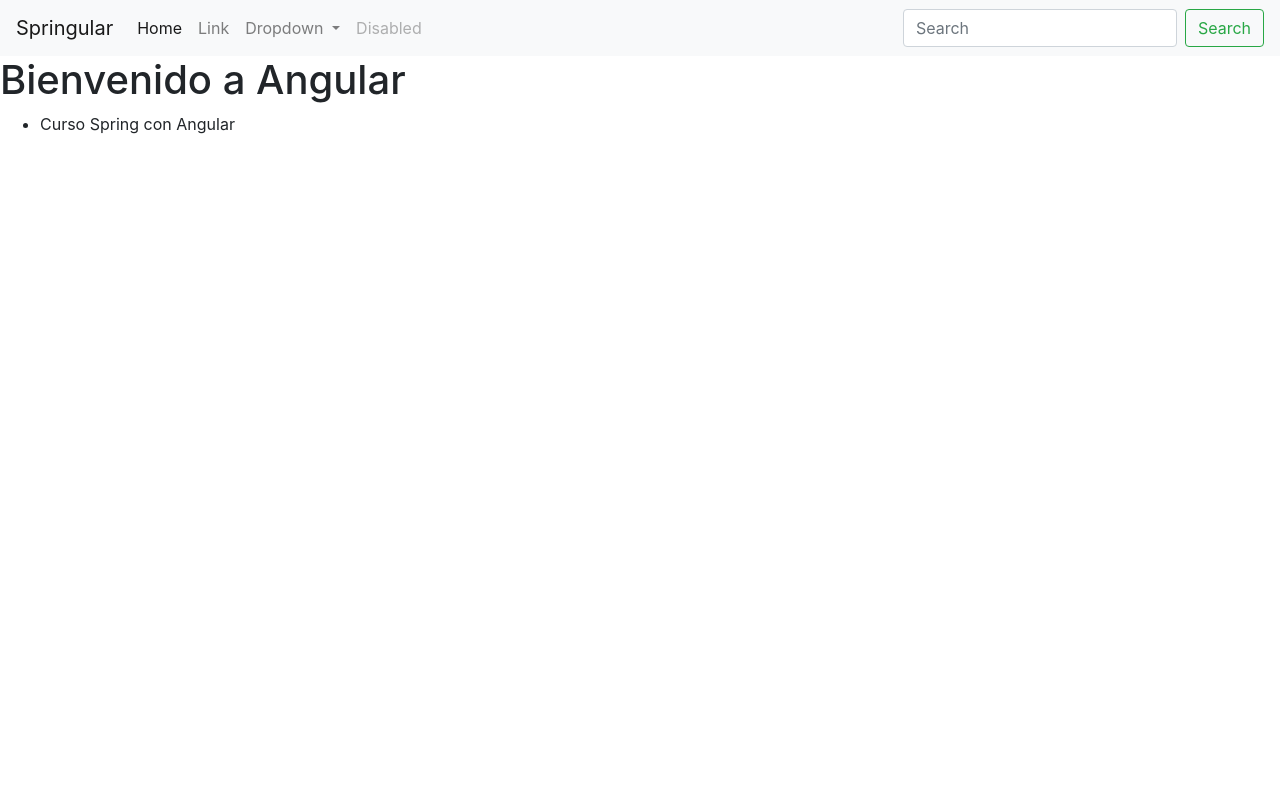
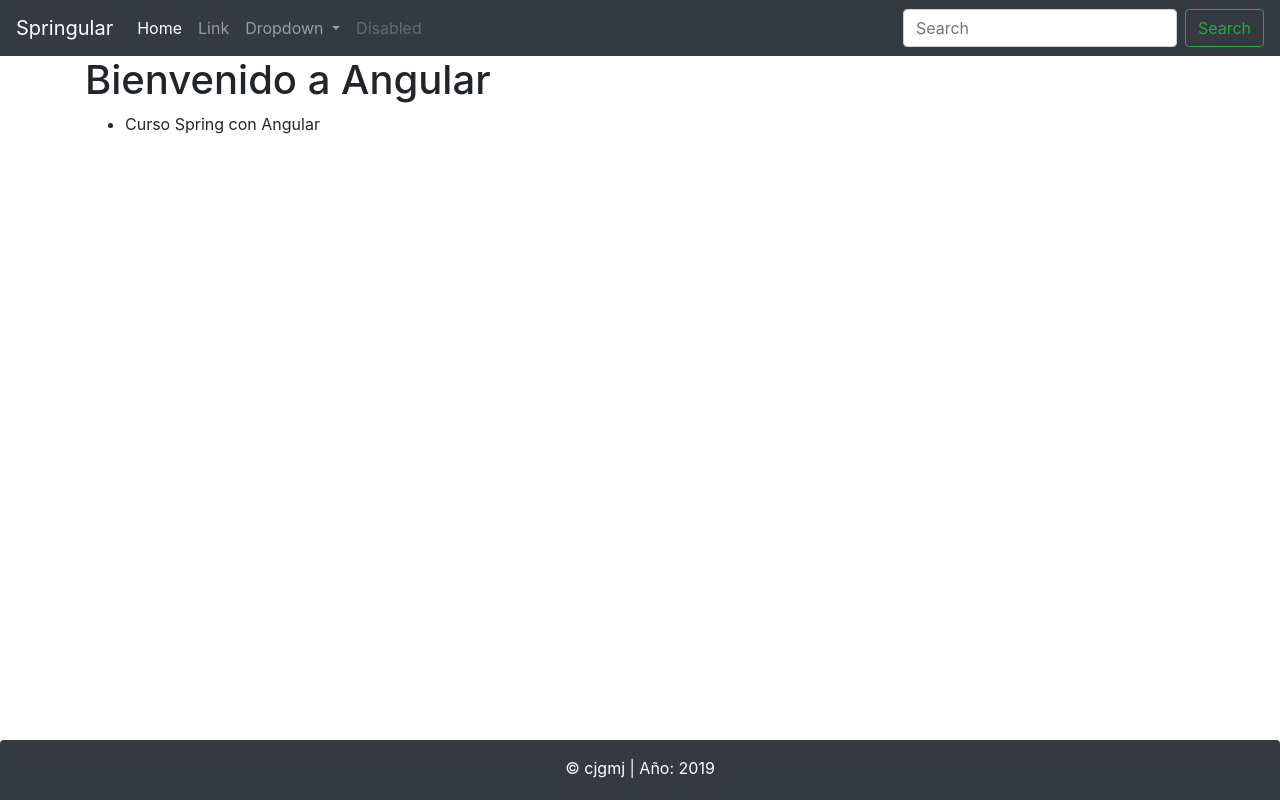
Before and after one commit to cjgmj/springAngularFront, an Angular app in the folder clientes-app/: page /clientes in a window 1280 px wide. Built offline with nearby package versions, Linux system fonts and the light colour scheme.

Commit message:
Crear componente footer

```diff
--- a/clientes-app/src/app/app.component.html
+++ b/clientes-app/src/app/app.component.html
@@ -1,7 +1,11 @@
 <app-header></app-header>
 
-<h1>{{title}}</h1>
+<div class="container">
+    <h1>{{title}}</h1>
 
-<ul>
-    <li>{{curso}}</li>
-</ul>
+    <ul>
+        <li>{{curso}}</li>
+    </ul>
+</div>
+
+<app-footer></app-footer>
--- a/clientes-app/src/app/app.module.ts
+++ b/clientes-app/src/app/app.module.ts
@@ -3,11 +3,13 @@ import { NgModule } from '@angular/core';
 
 import { AppComponent } from './app.component';
 import { HeaderComponent } from './header/header.component';
+import { FooterComponent } from './footer/footer.component';
 
 @NgModule({
   declarations: [
     AppComponent,
-    HeaderComponent
+    HeaderComponent,
+    FooterComponent
   ],
   imports: [
     BrowserModule
--- /dev/null
+++ b/clientes-app/src/app/footer/footer.component.css
@@ -0,0 +1,6 @@
+.footer {
+    position: absolute;
+    bottom: 0px;
+    height: 60px;
+    width: 100%;
+}
--- /dev/null
+++ b/clientes-app/src/app/footer/footer.component.html
@@ -0,0 +1,5 @@
+<footer class="footer bg-dark rounded-top text-center">
+    <div class="container py-2">
+        <p class="text-white my-2">&copy; {{datos.nombre}} | Año: {{datos.anio}}</p>
+    </div>
+</footer>
--- /dev/null
+++ b/clientes-app/src/app/footer/footer.component.ts
@@ -0,0 +1,17 @@
+import { Component, OnInit } from '@angular/core';
+
+@Component({
+  selector: 'app-footer',
+  templateUrl: './footer.component.html',
+  styleUrls: ['./footer.component.css']
+})
+export class FooterComponent implements OnInit {
+
+  datos: any = {nombre: 'cjgmj', anio: 2019};
+
+  constructor() { }
+
+  ngOnInit() {
+  }
+
+}
--- a/clientes-app/src/app/header/header.component.html
+++ b/clientes-app/src/app/header/header.component.html
@@ -1,4 +1,4 @@
-<nav class="navbar navbar-expand-lg navbar-light bg-light">
+<nav class="navbar navbar-expand-lg navbar-dark bg-dark">
     <a class="navbar-brand" href="#">{{title}}</a>
     <button class="navbar-toggler" type="button" data-toggle="collapse" data-target="#navbarSupportedContent" aria-controls="navbarSupportedContent" aria-expanded="false" aria-label="Toggle navigation">
       <span class="navbar-toggler-icon"></span>
```
Also changed, not shown: 1 other file (tests, documents, lock files or other folders).
